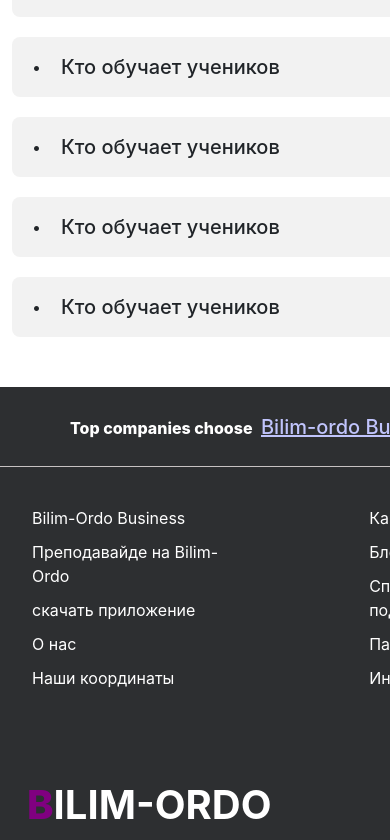
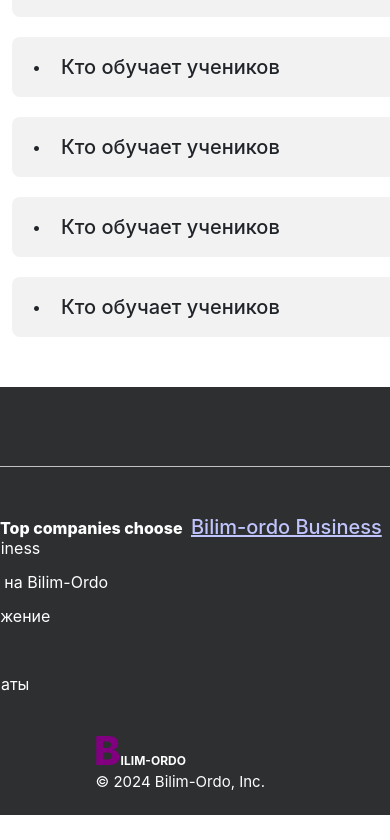
Before and after one commit to okurmenpro/bilim-ordo-frontend, a React (Create React App) app: page / in a window 390 px wide. Shown: the part 2818-3658 px from the top of the page. After the commit the page ends 3633 px from the top, so only its background shows below. Built offline with nearby package versions, Linux system fonts and the light colour scheme.

Commit message:
footer_media

```diff
--- a/src/components/Footer/Footer.scss
+++ b/src/components/Footer/Footer.scss
@@ -125,7 +125,6 @@ ul li a {
 .footer-business-strong strong {
     color: white;
     font-weight: 800;
-    margin-left: 70px;
 }
 
 .footer-business-strong strong span {
@@ -137,6 +136,139 @@ ul li a {
     display: flex;
     gap: 10px;
     display: block;
+}
+.media_top{
+    display: none;
+}
+.media-top{
+    display: block;
+}
+.media-code{
+    display: none;
+}
+.lines{
+    display: none;
+}
+.top-footer-media{
+    display: none;
+}
+
+@media(max-width:768px) {
+    .footer{
+        width: 768px;
+    }
+    .footer-business-strong{
+        width: 768px;
+        margin-top: 100px;
+        margin-bottom: -100px;
+    }
+    .footer-business{
+        width: 768px;
+    }
+    .info-top{
+        margin-top: 70px;
+    }
+    .info-bottom  span{
+        font-size: 12px;
+        text-align: left;
+    }
+    .info-bottom strong{
+        font-size: 12px;
+        text-align: left;
+        margin-left: -120px;
+    }
+    .info-bottom{
+        display: flex;
+        flex-direction: column;
+        text-align: left;
+        margin-left: -700px;
+
+        p{
+            margin-top: 0px;
+            width: 200px;
+            margin-left: -9px;
+        }
+    }
+    .categori{
+        display: none;
+    }
+    .media_top{
+        display: block;
+        width: 300px;
+        font-size: 18px;
+        padding-left: -70px;
+        text-align: center;
+
+    }
+    .media-top{
+        display: none;
+        text-align: left;
+    }
+    .info-right{
+        display: none;
+    }
+    .footer-business-img{
+        display: none;
+    }
+    .media-code{
+        width: 140px;
+        height: 40px;
+        border: 1px solid #fff;
+        display: block;
+        display: flex;
+        justify-content: space-between;
+        align-items: center;
+        margin-bottom: 100px;
+    }
+    #media-icon{
+        color: #fff;
+        font-size: 80px;
+        margin-bottom: 15px;
+        margin-left: 30px;
+    }
+    .categories{
+        margin-left: -145px;
+        margin-top: -40px;
+        margin-bottom: -50px;
+    }
+    .active{
+        width: 990px;
+    }
+    .lines{
+        width: 470px;
+        height: 0.5px;
+        display: block;
+        margin: 0 auto;
+        background-color: #fff;
+        margin: 0 auto;
+        margin-left: 120px;
+        margin-top: -70px;
+    }
+    .top-footer-media{
+        width: 768px;
+        display: flex;
+        justify-content: space-between;
+        align-items: center;
+        margin-top: 100px;
+        margin-left: -10px;
+        strong{
+            width: 100px;
+            font-size: 16px;
+            color: #fff;
+        }
+
+        .footer_media_icons{
+            width: 140px;
+            display: flex;
+            justify-content: space-between;
+            align-items: center;
+
+            span{
+                color: #fff;
+            }
+        }
+    }
+
 }
 
 .info-right {
--- a/src/components/Footer/index.jsx
+++ b/src/components/Footer/index.jsx
@@ -61,7 +61,7 @@ const Footer = () => {
                                 <a href="">Bilim-Ordo Business</a>
                             </li>
                             <li>
-                                <a href="">Преподавайде на Bilim-Ordo</a>
+                                <a href="">Преподавайте на Bilim-Ordo</a>
                             </li>
                             <li>
                                 <a href="">скачать приложение</a>
--- a/src/components/HomePage/index.jsx
+++ b/src/components/HomePage/index.jsx
@@ -9,7 +9,6 @@ import Card from "../Card";
 import PopularCategories from "../PopularCategories";
 import InfoSection from "../InfoSection";
 import TeachSection from "../TeachSection";
-
 
 function HomePage() {
   return (
--- a/src/pages/Course.jsx
+++ b/src/pages/Course.jsx
@@ -1,6 +1,7 @@
 import React from 'react'
 import MaterialCourse from '../components/MaterialCourse'
-import BannerCourse from '../components/BannerCourse'
+import BannerCourse from '../components/bannerCourse'
+import Banner from '../components/Banner/index'
 import Sidebar from "../components/Sidebar"
 import { SidebarData } from '../data/Sidebar'
 import video from "../assets/video/Python3.mp4"
```
